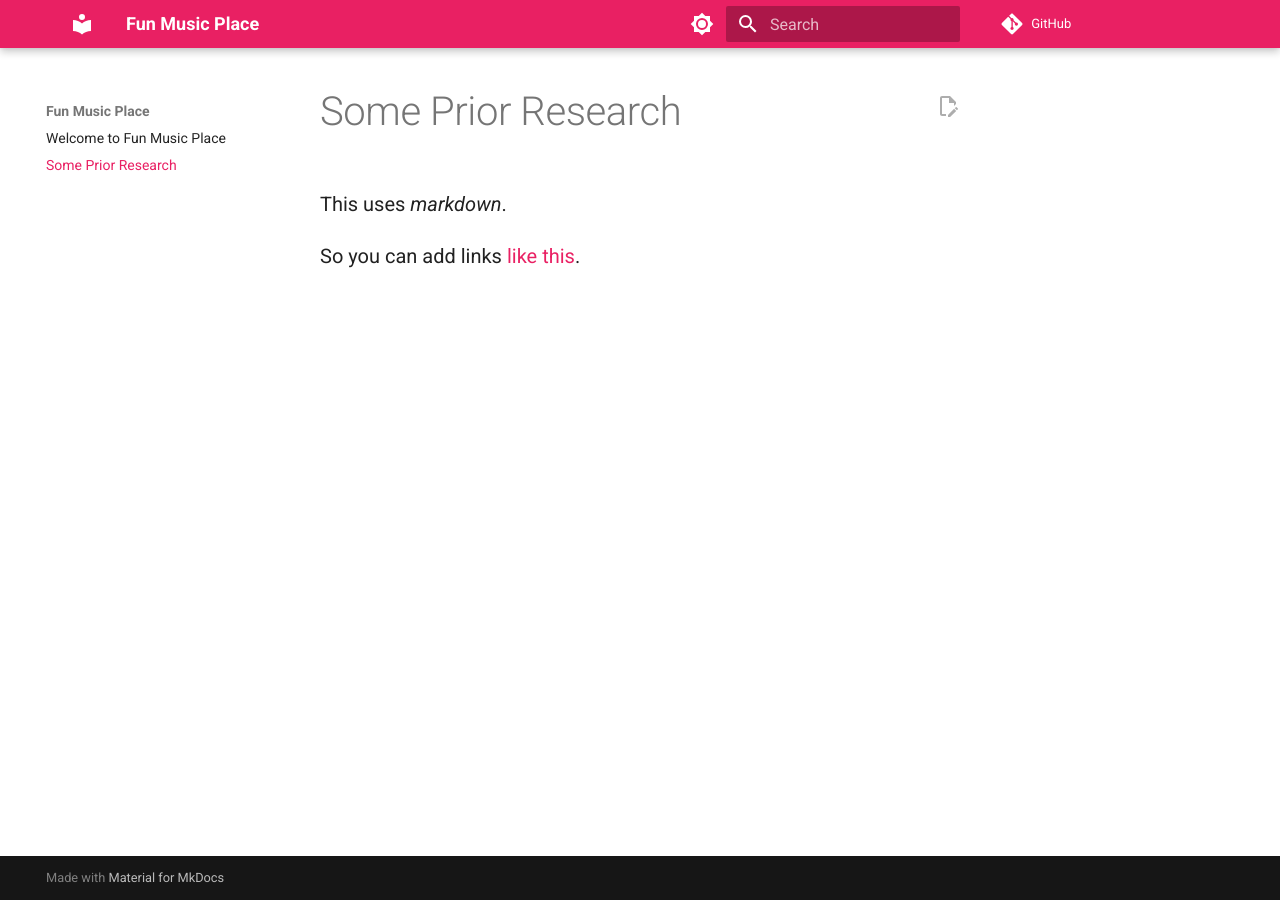
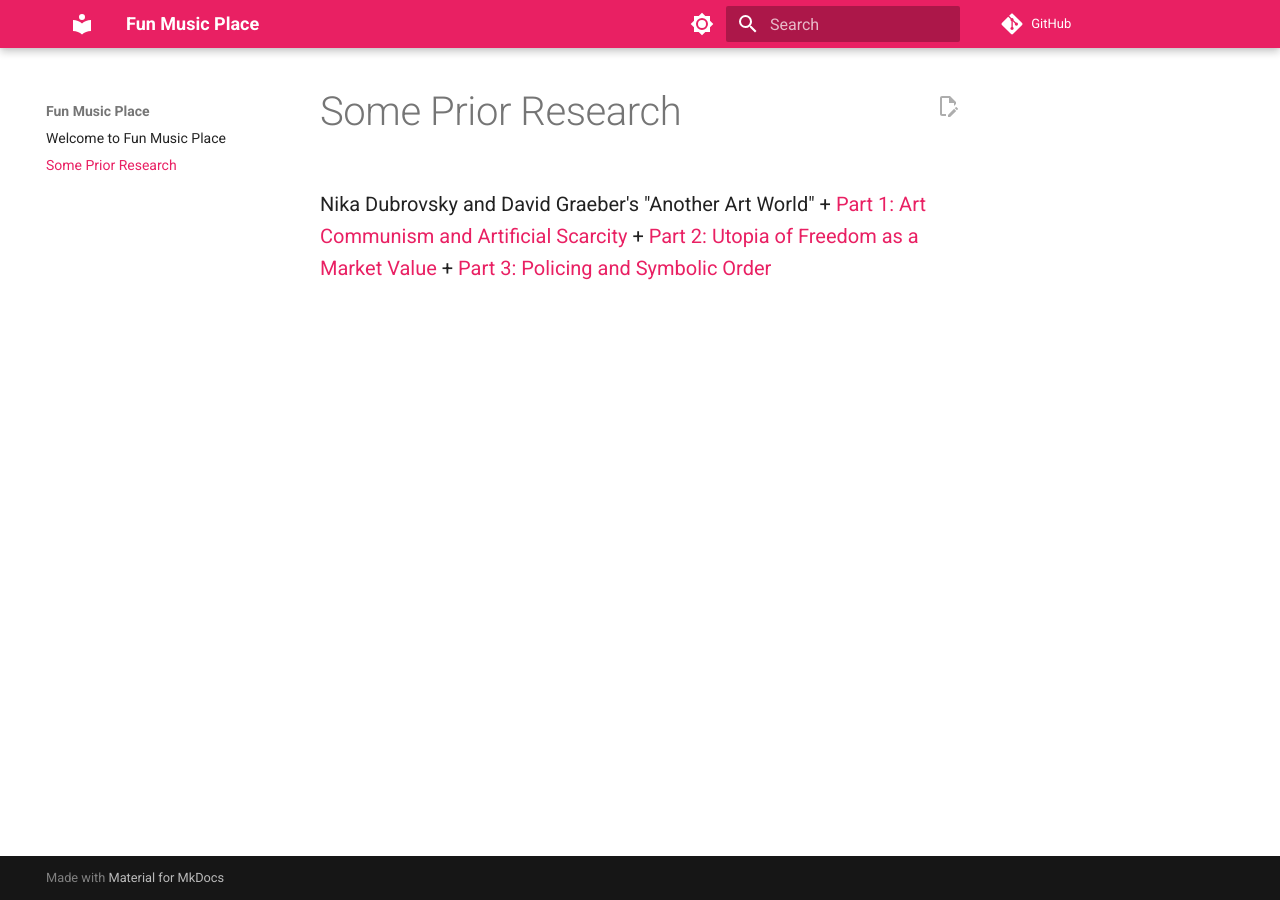
Before and after one commit to funmusicplace/wiki, an MkDocs documentation site: the page built from docs/resources.md, in a window 1280 px wide. Built offline with MkDocs 1.6.1 and Material for MkDocs 9.7.7, drawn with Linux system fonts in a browser that asks for light colours; comment, search, counter and statistics services are not loaded.

Commit message:
Added Another Art World
Added Nika Dubrovsky and David Graeber's Another Art World

```diff
--- a/docs/resources.md
+++ b/docs/resources.md
@@ -1,5 +1,6 @@
 # Some Prior Research
 
-This uses *markdown*.
-
-So you can add links [like this](https://dsaf).
+Nika Dubrovsky and David Graeber's "Another Art World"
+  + [Part 1: Art Communism and Artificial Scarcity](https://www.e-flux.com/journal/102/284624/another-art-world-part-1-art-communism-and-artificial-scarcity/)
+  + [Part 2: Utopia of Freedom as a Market Value](https://www.e-flux.com/journal/104/298663/another-art-world-part-2-utopia-of-freedom-as-a-market-value/)
+  + [Part 3: Policing and Symbolic Order](https://www.e-flux.com/journal/113/360192/another-art-world-part-3-policing-and-symbolic-order/)
```
